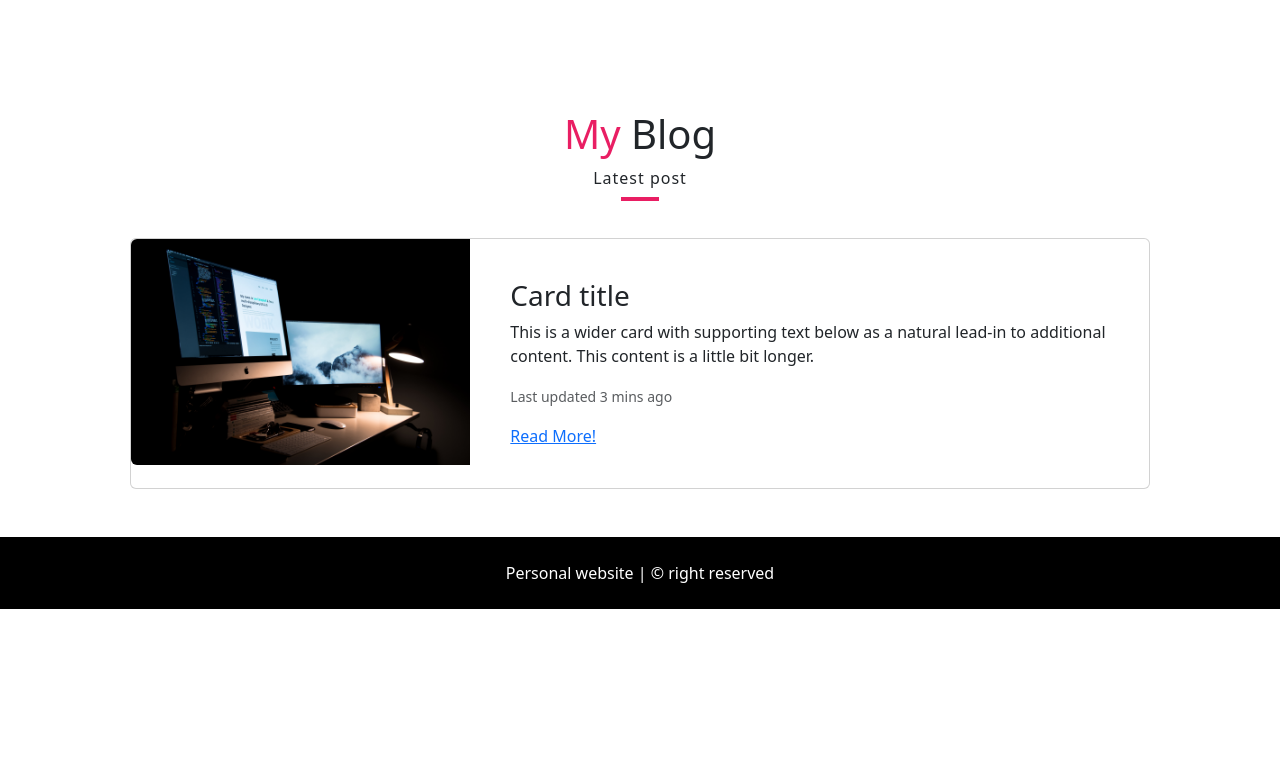
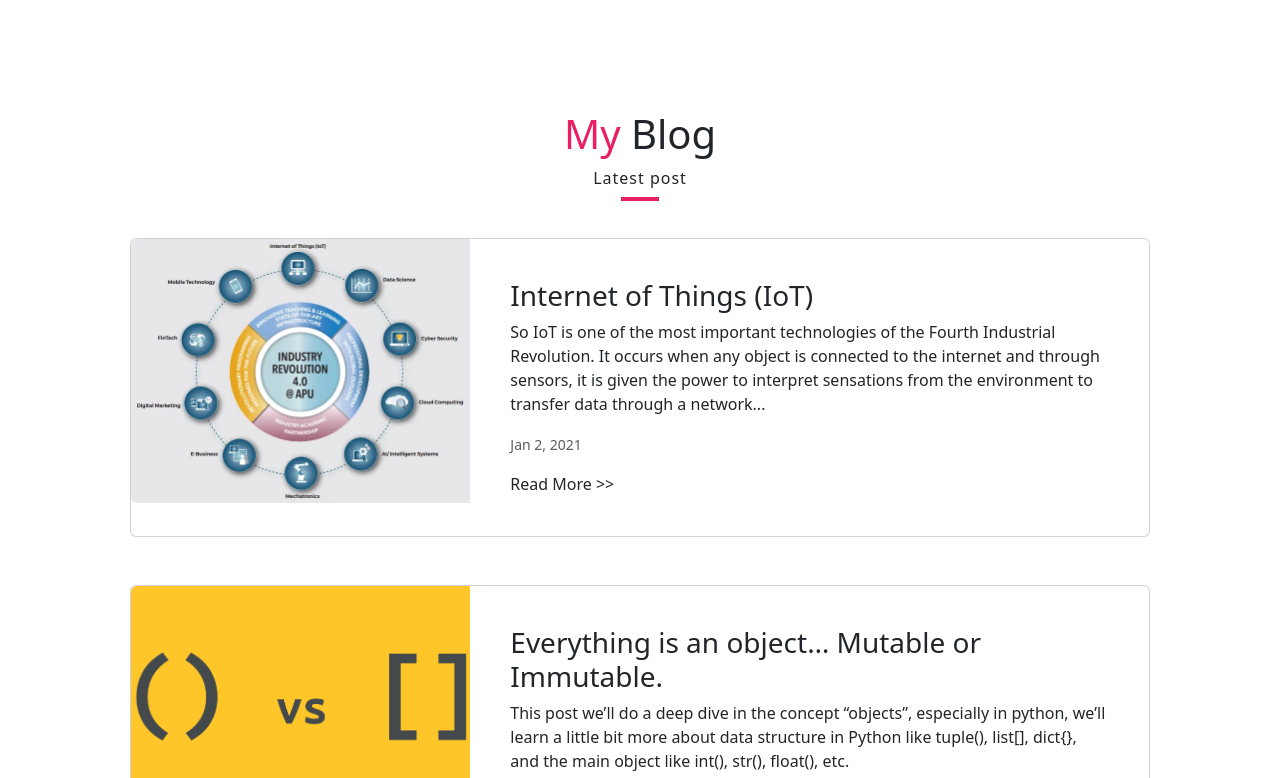
Before and after one commit to VictorZ94/portafolio, a React (Vite) app: page / in a window 1280 px wide. Shown: the part 3142-3920 px from the top of the page. Before the commit the page ends 3751 px from the top, so only its background shows below. Built offline with nearby package versions, Linux system fonts and the light colour scheme.

Commit message:
updated blog section

```diff
--- a/src/components/Blog.jsx
+++ b/src/components/Blog.jsx
@@ -1,7 +1,8 @@
 import React from 'react'
 import Container from 'react-bootstrap/Container';
 import { useTranslation } from "react-i18next";
-import ImgBlogPost from "../assets/intro-bg4.jpg";
+import blogPost from "../data/blogs.js"
+import CardBlog from './CardBlog';
 
 const BlogSection = () => {
   const [t] = useTranslation("global");
@@ -13,21 +14,9 @@ const BlogSection = () => {
         <p>
           <span className="position-relative fw-light">Latest post</span>
         </p>
-        <div class="card mx-sm-2 mx-md-5 mt-5 mb-3">
-          <div class="row g-0">
-            <div class="col-md-4">
-              <img src={ImgBlogPost} class="img-fluid rounded-start" alt="..." />
-            </div>
-            <div class="col-md-8 text-start p-4">
-              <div class="card-body">
-                <h3 class="card-title fw-light">Card title</h3>
-                <p class="card-text">This is a wider card with supporting text below as a natural lead-in to additional content. This content is a little bit longer.</p>
-                <p class="card-text"><small class="text-muted">Last updated 3 mins ago</small></p>
-                <a href="#">Read More!</a>
-              </div>
-            </div>
-          </div>
-        </div>
+        {blogPost.map(blog => (
+          <CardBlog key={blog.blogId} {...blog} />
+        ))}
       </Container>
     </section>
   )
```
